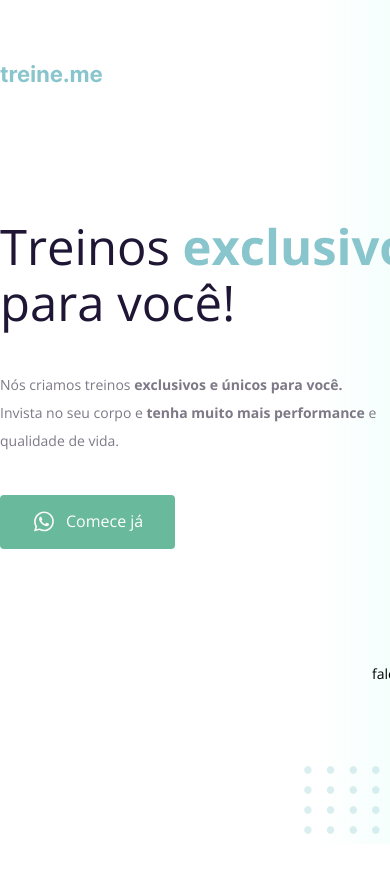
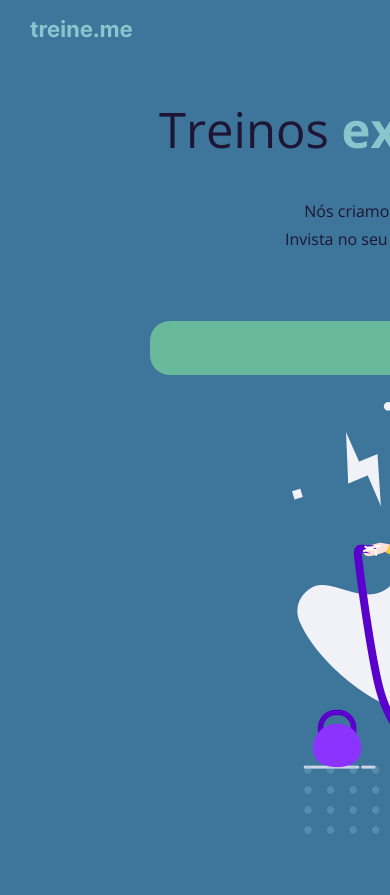
Before and after one commit to BeatrizFabiano/ExplorerProjeto2, a plain HTML site: page index.html in a window 390 px wide. Shown: the top 895 px of the page. Before the commit the page ends 844 px from the top, so only its background shows below. Drawn offline with nearby package versions, Linux system fonts and the light colour scheme.

Commit message:
responsividade

```diff
--- a/style.css
+++ b/style.css
@@ -1,30 +1,35 @@
+* {
+  margin: 0;
+  padding: 0;
+  box-sizing: border-box;
+}
+
+:root {
+  font-size: 62.5%;
+}
+
 body {
-    margin: 0;
-
-    font-family: "Open Sans", sans-serif;
-
-    background: linear-gradient(90deg, rgb(227, 255, 248, 0) 82.08%, rgb(227, 255, 248, 0.38) 100%);
-
+  font-size: 1.6rem;
+  font-family: "open sans", sans-serif;
+  background: #3d759b;
   min-height: 100vh;
 }
 
 .page {
-    width: 1000px;
+  width: 100rem;
   margin: 0 auto;
-    padding-top: 65px;
-
+  padding: 2rem 3rem 0 ;
 }
 
-  main{
+main {
   display: flex;
   align-items: center;
   justify-content: space-between;
-
 }
 
 nav {
   display: flex;
-    justify-content:space-between;
+  justify-content: space-between;
   align-items: center;
   margin-bottom: 58px;
 }
@@ -42,13 +47,16 @@ body {
   text-decoration: none;
 }
 
-  ul li a {
-      opacity: 0.5;
+a::before {
+  display: block;
+  content: attr(title);
+  font-weight: bold;
+  overflow: hidden;
+  visibility: hidden;
 }
 
 ul li a:hover {
   font-weight: bold;
-    opacity: 1;
 }
 
 h1 ul {
@@ -56,13 +64,12 @@ body {
 }
 
 h1 {
-    font-size: 49px;
-    line-height: 56px;
+  font-size: 4.9rem;
+  line-height: 5.6rem;
   color: #1f1534;
 
   font-weight: normal;
-
-    width: 490px;
+  width: 49rem;
 }
 
 h1 span {
@@ -71,44 +78,41 @@ body {
 }
 
 section p {
-    font-size: 14px;
-    line-height: 28px;
-    color: #7d7987;
+  font-size: 1.6rem;
+  line-height: 2.8rem;
+  color: #1f1534;
 
-    margin: 40px auto;
+  margin: 4rem auto;
 }
 
 button {
   color: white;
-    font-family: "Open Sans", sans-serif;
-    font-size: 16px;
-    line-height: 21px;
+  font-family: "open sans", sans-serif;
+  font-size: 1.6rem;
+  line-height: 2.1rem;
 
-    background: #69B99D;
-    border: 0;
-    padding: 14px 32px 15px;
+  background: #69b99d;
+  border: none;
+  padding: 1.4rem 3.2rem 1.5rem;
 
   display: flex;
   justify-content: space-between;
   align-items: center;
-    gap: 10px;
-
-    border-radius: 4px;
-
+  gap: 1rem;
+  border-radius: 2rem;
   cursor: pointer;
 }
 
 button:hover {
-      background: #4EA788;
+  background: #66c4a3;
 }
 
 footer {
-    font-size: 14px;
-    line-height: 28px;
-
+  font-size: 1.4rem;
+  line-height: 2.8rem;
   text-align: center;
 
-    margin-top: 80px;
+  margin-top: 3rem;
 }
 
 footer a {
@@ -120,3 +124,18 @@ body {
   bottom: 0;
   right: 0;
 }
+
+@media (max-width:600px) {
+  main {
+    display: flex;
+    flex-direction: column;
+    align-items: center;
+    justify-content: space-between;
+  }
+
+  section h1, p, button {
+    width: 70rem ;
+    place-content: center;
+    text-align: center;
+  }
+}
```
Lines whose indentation alone changed are shown as unchanged.
